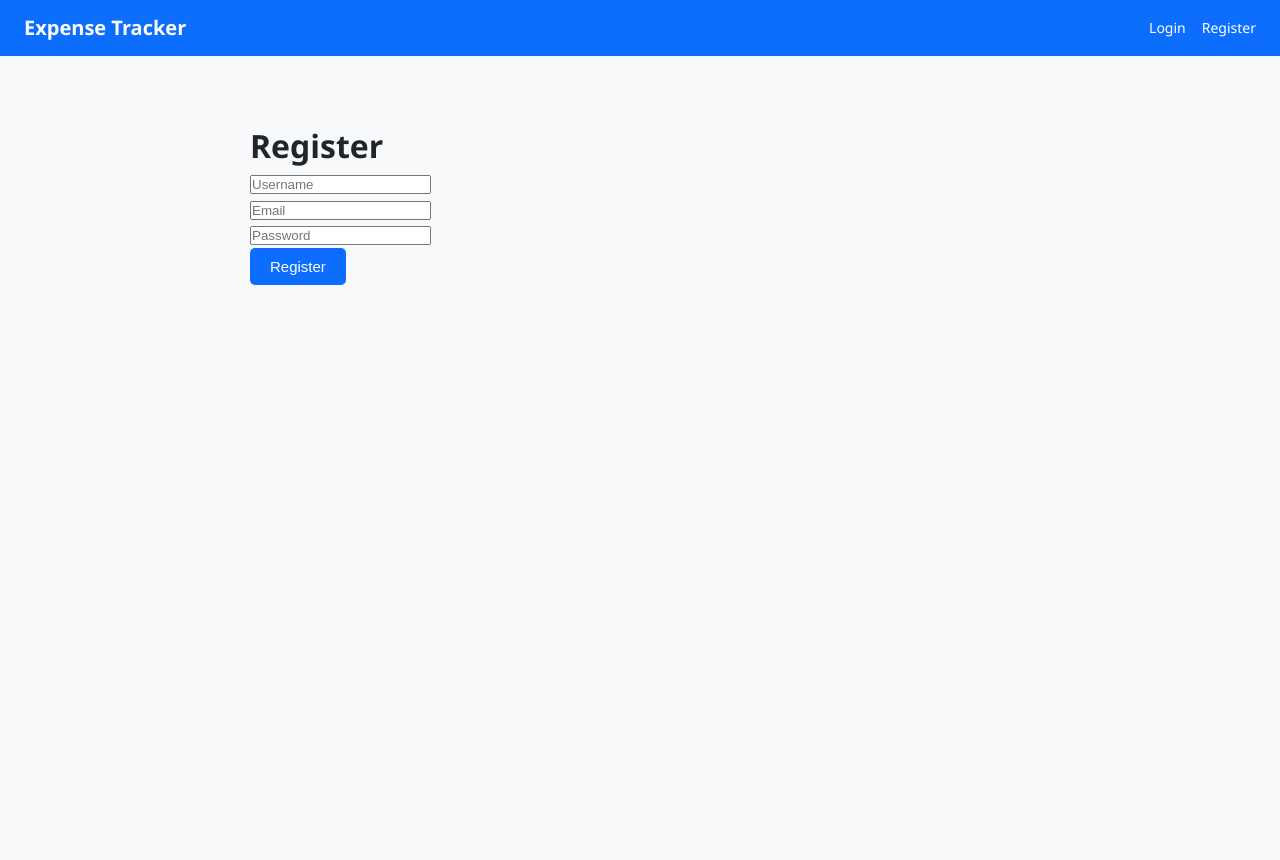
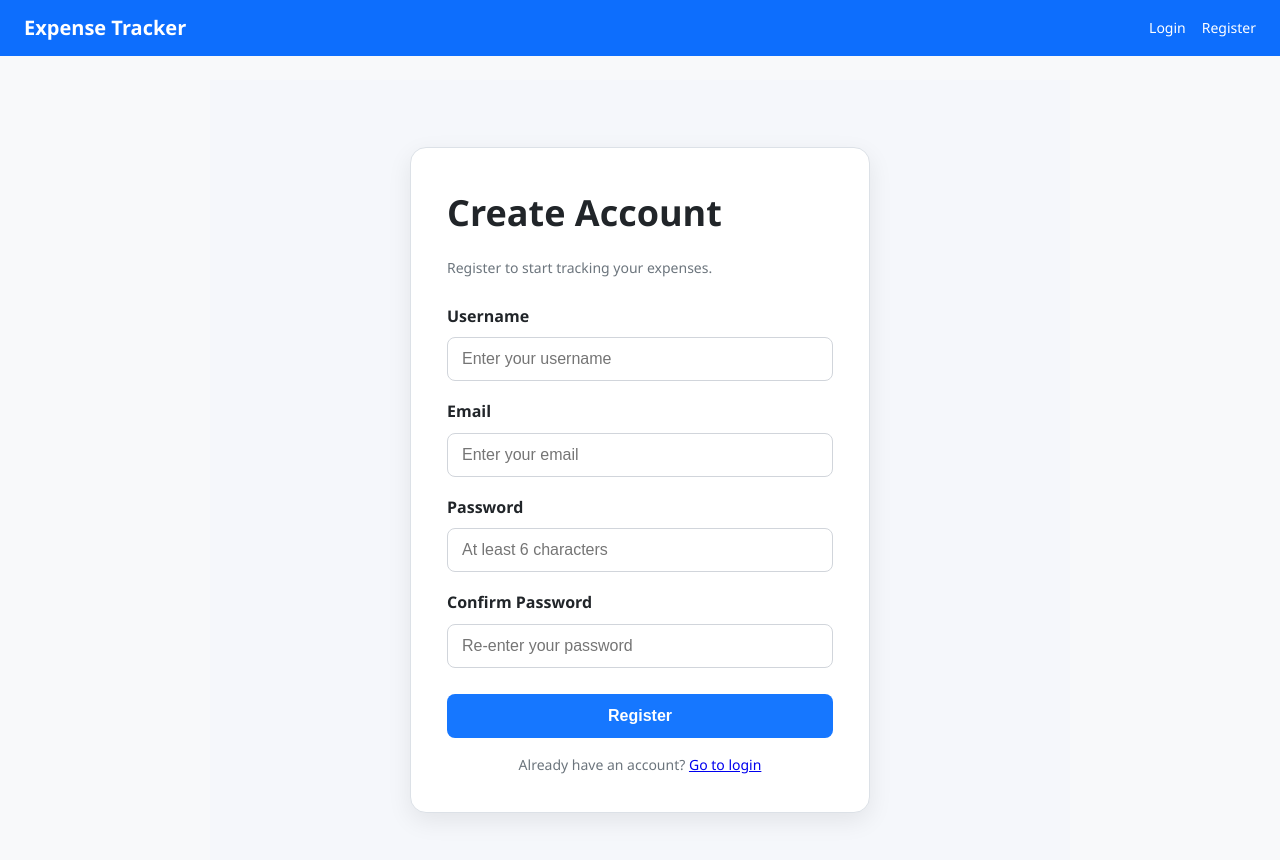
Before and after one commit to ArthurAlwaysWin/Assignment2, a React app in the folder frontend/: page /register in a window 1280 px wide. Shown: the top 860 px of the page. Before the commit the page ends 800 px from the top, so only its background shows below. Built offline with nearby package versions, Linux system fonts and the light colour scheme; the HTML template or start-up script is replaced by a standard one.

Commit message:
feat: improve register page validation and styling

```diff
--- a/frontend/src/pages/RegisterPage.jsx
+++ b/frontend/src/pages/RegisterPage.jsx
@@ -1,94 +1,147 @@
 import { useState } from "react";
+import { Link, useNavigate } from "react-router-dom";
+import api from "../api/request";
 
 export default function RegisterPage() {
+  const navigate = useNavigate();
 
   const [formData, setFormData] = useState({
     username: "",
     email: "",
     password: "",
+    confirmPassword: "",
   });
 
-  const [message, setMessage] = useState("");
+  const [error, setError] = useState("");
+  const [success, setSuccess] = useState("");
+  const [isSubmitting, setIsSubmitting] = useState(false);
 
   const handleChange = (e) => {
     setFormData({
       ...formData,
       [e.target.name]: e.target.value,
     });
+
+    setError("");
+    setSuccess("");
+  };
+
+  const validateForm = () => {
+    if (formData.password.length < 6) {
+      setError("Password must be at least 6 characters long.");
+      return false;
+    }
+
+    if (formData.password !== formData.confirmPassword) {
+      setError("Passwords do not match.");
+      return false;
+    }
+
+    return true;
   };
 
   const handleRegister = async (e) => {
     e.preventDefault();
 
+    if (!validateForm()) {
+      return;
+    }
+
+    setIsSubmitting(true);
+
     try {
-      const response = await fetch("http://localhost:8080/api/auth/register", {
-        method: "POST",
-        headers: {
-          "Content-Type": "application/json",
-        },
-        body: JSON.stringify({
-          ...formData,
+      const response = await api.post("/auth/register", {
+        username: formData.username,
+        email: formData.email,
+        password: formData.password,
         role: "USER",
-        }),
       });
 
-      const data = await response.json();
+      setSuccess(response.data.message || "Registration successful.");
 
-      if (response.ok) {
-        setMessage(data.message);
-      } else {
-        setMessage(data.error);
-      }
-
-    } catch (error) {
-      setMessage("Server error");
+      setTimeout(() => {
+        navigate("/login");
+      }, 800);
+    } catch (err) {
+      setError(err.response?.data?.error || "Registration failed. Please try again.");
+    } finally {
+      setIsSubmitting(false);
     }
   };
 
   return (
-    <div style={{ padding: "40px" }}>
-      <h1>Register</h1>
+    <div className="auth-page">
+      <div className="auth-card">
+        <h1>Create Account</h1>
+        <p className="auth-subtitle">Register to start tracking your expenses.</p>
+
+        {error && <p className="error-message">{error}</p>}
+        {success && <p className="success-message">{success}</p>}
 
         <form onSubmit={handleRegister}>
-
-        <div>
+          <div className="form-group">
+            <label htmlFor="username">Username</label>
             <input
+              id="username"
               type="text"
               name="username"
-            placeholder="Username"
+              placeholder="Enter your username"
               value={formData.username}
               onChange={handleChange}
+              required
             />
           </div>
 
-        <div>
+          <div className="form-group">
+            <label htmlFor="email">Email</label>
             <input
+              id="email"
               type="email"
               name="email"
-            placeholder="Email"
+              placeholder="Enter your email"
               value={formData.email}
               onChange={handleChange}
+              required
             />
           </div>
 
-        <div>
+          <div className="form-group">
+            <label htmlFor="password">Password</label>
             <input
+              id="password"
               type="password"
               name="password"
-            placeholder="Password"
+              placeholder="At least 6 characters"
               value={formData.password}
               onChange={handleChange}
+              required
+              minLength={6}
             />
           </div>
 
-        <button type="submit">
-          Register
+          <div className="form-group">
+            <label htmlFor="confirmPassword">Confirm Password</label>
+            <input
+              id="confirmPassword"
+              type="password"
+              name="confirmPassword"
+              placeholder="Re-enter your password"
+              value={formData.confirmPassword}
+              onChange={handleChange}
+              required
+              minLength={6}
+            />
+          </div>
+
+          <button type="submit" className="primary-button" disabled={isSubmitting}>
+            {isSubmitting ? "Creating account..." : "Register"}
           </button>
-
         </form>
 
-      {message && <p>{message}</p>}
-
+        <p className="auth-link-text">
+          Already have an account? <Link to="/login">Go to login</Link>
+        </p>
+      </div>
     </div>
   );
 }
--- a/frontend/src/styles/index.css
+++ b/frontend/src/styles/index.css
@@ -547,3 +547,89 @@ button:hover {
   width: auto;
   padding: 8px 20px;
 }
+
+.auth-page {
+  min-height: 100vh;
+  display: flex;
+  justify-content: center;
+  align-items: center;
+  background: #f5f7fb;
+  padding: 24px;
+}
+
+.auth-card {
+  width: 100%;
+  max-width: 460px;
+  padding: 36px;
+  background: #ffffff;
+  border: 1px solid #dce1e7;
+  border-radius: 16px;
+  box-shadow: 0 8px 24px rgba(0, 0, 0, 0.08);
+}
+
+.auth-card h1 {
+  margin-bottom: 12px;
+  font-size: 36px;
+}
+
+.auth-subtitle {
+  margin-bottom: 24px;
+  color: #6b7280;
+}
+
+.form-group {
+  margin-bottom: 18px;
+}
+
+.form-group label {
+  display: block;
+  margin-bottom: 8px;
+  font-weight: 700;
+}
+
+.form-group input {
+  width: 100%;
+  box-sizing: border-box;
+  padding: 12px 14px;
+  border: 1px solid #d1d5db;
+  border-radius: 8px;
+  font-size: 16px;
+}
+
+.primary-button {
+  width: 100%;
+  margin-top: 8px;
+  padding: 13px 16px;
+  border: none;
+  border-radius: 8px;
+  background: #1677ff;
+  color: white;
+  font-size: 16px;
+  font-weight: 700;
+  cursor: pointer;
+}
+
+.primary-button:disabled {
+  opacity: 0.7;
+  cursor: not-allowed;
+}
+
+.auth-link-text {
+  margin-top: 20px;
+  text-align: center;
+  color: #6b7280;
+}
+
+.error-message {
+  padding: 10px 12px;
+  border-radius: 8px;
+  background: #fee2e2;
+  color: #b91c1c;
+}
+
+.success-message {
+  padding: 10px 12px;
+  border-radius: 8px;
+  background: #dcfce7;
+  color: #166534;
+}
```
Lines whose indentation alone changed are shown as unchanged.
